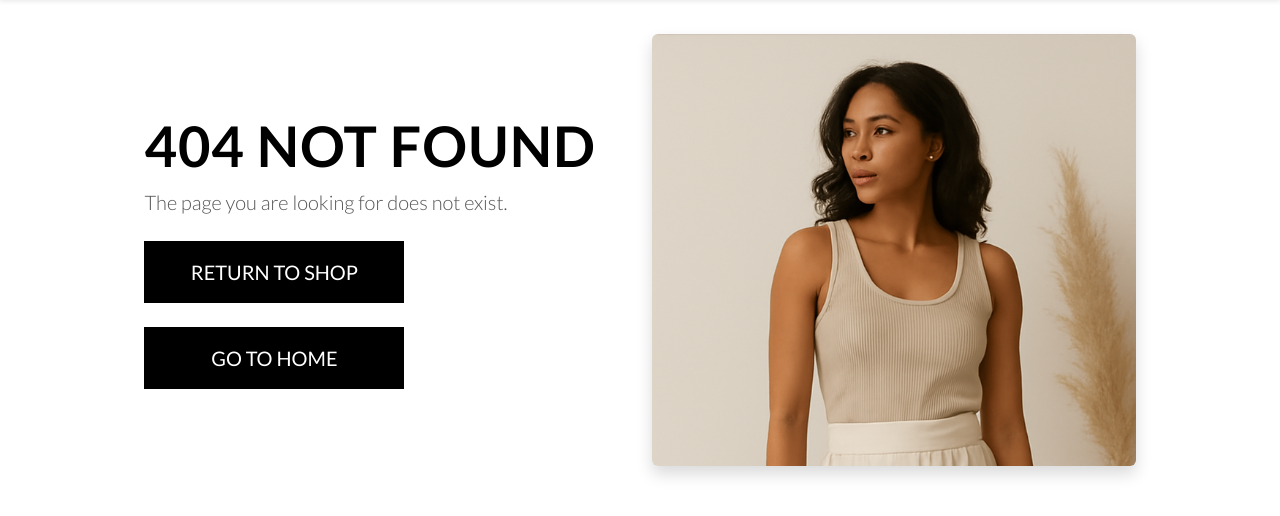
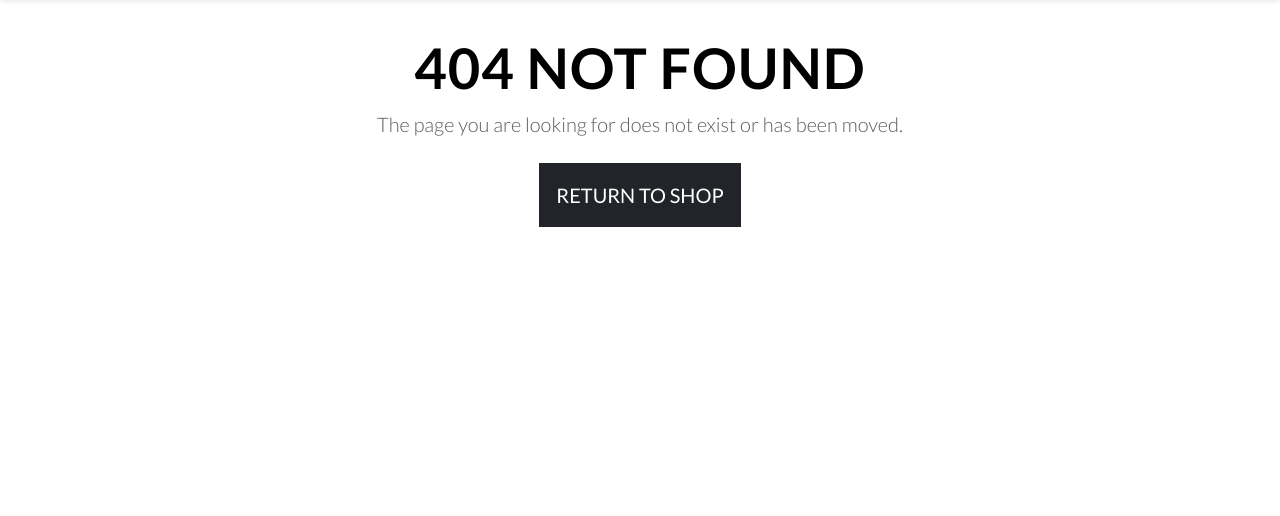
Before and after one commit to MAbuhanif/amri-fashion, a Django app: template templates/errors/404.html in a window 1280 px wide. Shown: the part 110-626 px from the top of the page. Run offline with Django 5.2, Linux system fonts and the light colour scheme; the template is opened without the code that fills it, so the values that code supplies are empty; some libraries are stand-ins or nearby versions.

Commit message:
Refactor 404 error page layout for improved user experience and clarity

```diff
--- a/templates/errors/404.html
+++ b/templates/errors/404.html
@@ -1,32 +1,23 @@
 {% extends 'base.html' %}
 {% load static %}
+
 {% block content %}
 <div class="container my-5">
-    <div class="row align-items-center">
-        <!-- Left Section: Text -->
-        <div class="col-12 col-md-6 text-center text-md-start">
+    <div class="row justify-content-center">
+        <!-- Centered Text Section -->
+        <div class="col-12 col-md-8 text-center">
             <h1 class="display-4 logo-font text-black">
                 404 Not Found
             </h1>
-            <p class="lead">The page you are looking for does not exist.</p>
+            <p class="lead text-muted">
+                The page you are looking for does not exist or has been moved.
+            </p>
             <div class="mt-4">
-                <a href="{% url 'products' %}" class="shop-now-button btn btn-dark btn-lg rounded-0 text-uppercase py-3">
-                    Return to shop
+                <a href="{% url 'products' %}" class="btn btn-dark btn-lg rounded-0 text-uppercase py-3">
+                    Return to Shop
                 </a>
             </div>
-            <div class="mt-4">
-                <a href="{% url 'home' %}" class="shop-now-button btn btn-dark btn-lg rounded-0 text-uppercase py-3">
-                    Go to Home
-                </a>
-            </div>
-        </div>
-
-        <!-- Right Section: Image -->
-        <div class="col-12 col-md-6 text-center mt-4 mt-md-0">
-            <img src="{{ MEDIA_URL }}amri-fashion-banner.png" alt="Fashion Banner" class="img-fluid rounded shadow">
         </div>
     </div>
 </div>
 {% endblock %}
-{% block scripts %}
-{% endblock %}
```
